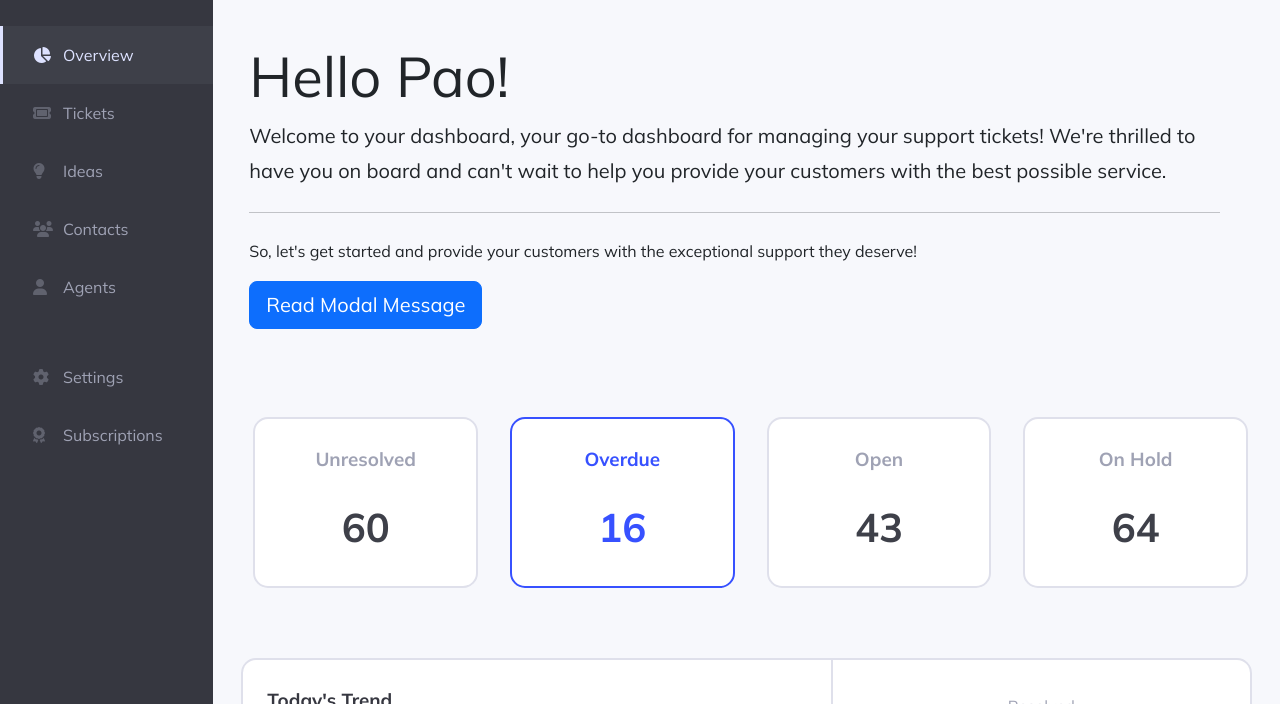
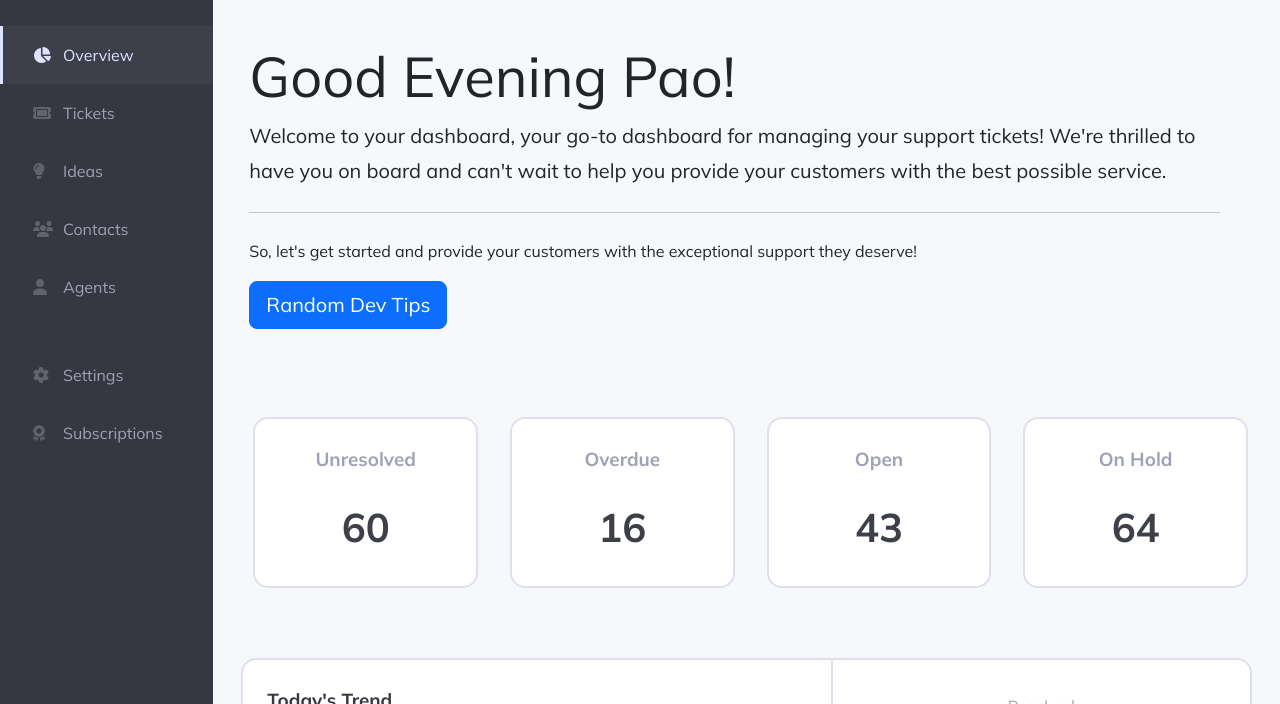
Before and after one commit to paoloimbag/bootstrap-assignment, a website: page public/index.html in a window 1280 px wide. Shown: the part 96-800 px from the top of the page. Drawn offline with nearby package versions, Linux system fonts and the light colour scheme.

Commit message:
Updated with JSON

```diff
--- /dev/null
+++ b/public/assets/data/content.json
@@ -0,0 +1,157 @@
+{
+    "siteName": "Paolo Imbag - Bootstrap with JSON",
+    "userInfo": { "fullName":"Pao Imbag", "nickName": "Pao"},
+    "ticketStats": [
+        {"ticketType":"Unresolved","dataValue":60},
+        {"ticketType":"Overdue","dataValue":16},
+        {"ticketType":"Open","dataValue":43},
+        {"ticketType":"On Hold","dataValue":64}
+    ],
+    "dashNav":[
+        {
+            "navName":"Overview",
+            "navLink":"#",
+            "navClass":"selected",
+            "navIcon":"fa-sharp fa-solid fa-chart-pie"
+        },
+        {
+            "navName":"Tickets",
+            "navLink":"#",
+            "navClass":" ",
+            "navIcon":"fa-sharp fa-solid fa-ticket"
+        },
+        {
+            "navName":"Ideas",
+            "navLink":"#",
+            "navClass":" ",
+            "navIcon":"fa-sharp fa-solid fa-lightbulb"
+        },
+        {
+            "navName":"Contacts",
+            "navLink":"#",
+            "navClass":" ",
+            "navIcon":"fa-sharp fa-solid fa-users"
+        },
+        {
+            "navName":"Agents",
+            "navLink":"#",
+            "navClass":" ",
+            "navIcon":"fa-sharp fa-solid fa-user"
+        },
+        {
+            "navName":"",
+            "navLink":" ",
+            "navClass":"divider",
+            "navIcon":""
+        },
+        {
+            "navName":"Settings",
+            "navLink":"#",
+            "navClass":" ",
+            "navIcon":"fa-sharp fa-solid fa-gear"
+        },
+        {
+            "navName":"Subscriptions",
+            "navLink":"#",
+            "navClass":"",
+            "navIcon":"fa-sharp fa-solid fa-award"
+        },
+        {
+            "navName":"",
+            "navLink":"",
+            "navClass":"divider",
+            "navIcon":""
+        },
+        {
+            "navName":"Close",
+            "navLink":"",
+            "navClass":"close",
+            "navIcon":"fa-solid fa-xmark"
+        }
+    ],
+
+    "unresolvedTickets":[
+        {
+            "ticketStatus":"Watinging On Feature Request",
+            "ticketNumber":4238
+        },
+        {
+            "ticketStatus":"Awaiting Customer Response",
+            "ticketNumber":1005
+        },
+        {
+            "ticketStatus":"Awaiting Developer Fix",
+            "ticketNumber":914
+        },
+        {
+            "ticketStatus":"Pending",
+            "ticketNumber":281
+        }
+    ],
+    "myTasks":[
+        {
+            "taskName":"Finish ticket update",
+            "taskType":"Urgent",
+            "taskID":"task-1",
+            "taskClass":"urgent"
+        },
+        {
+            "taskName":"Create new ticket example",
+            "taskType":"New",
+            "taskID":"task-2",
+            "taskClass":"new"
+        },
+        {
+            "taskName":"Update ticket report",
+            "taskType":"Default",
+            "taskID":"task-3",
+            "taskClass":"default"
+        }
+    ],
+
+    "trendToday":[
+        {
+            "trendName":"Resolved",
+            "trendValue":449
+        },
+        {
+            "trendName":"Received",
+            "trendValue":426
+        },
+        {
+            "trendName":"Average first response time",
+            "trendValue":"33m"
+        },
+        {
+            "trendName":"Average response time",
+            "trendValue":"3h 8m"
+        },
+        {
+            "trendName":"Resolution within SLA",
+            "trendValue":"94%"
+        }
+    ],
+
+    "wow":[
+        "<b>Keep it simple:</b> The simplest solution is often the best one. Don't overcomplicate things.",
+        "<b>Learn to troubleshoot:</b> Debugging is a crucial skill for any web developer. Learn to identify and fix problems quickly.",
+        "<b>Stay current:</b> Technology is constantly evolving. Stay up to date with the latest trends and techniques.",
+        "<b>Test everything:</b> Before you launch a website, test it thoroughly to ensure it's functional and user-friendly.",
+        "<b>Collaborate with others:</b> Working with other developers and designers can lead to better results and new ideas.",
+        "<b>Practice good coding habits:</b> Write clean, organized code that's easy to read and maintain.",
+        "<b>Be patient:</b> Developing a website takes time and patience. Don't rush the process.",
+        "<b>Listen to feedback:</b> Listen to feedback from users and clients to improve your website's functionality and design.",
+        "<b>Take breaks:</b> Avoid burnout by taking breaks and stepping away from your computer when necessary.",
+        "<b>Have fun:</b> Web development can be challenging, but it can also be rewarding and fun. Enjoy the process and take pride in your work.",
+        "<b>Plan and document:</b> Before you start coding, plan out your website and document your approach. This will help you stay organized and focused.",
+        "<b>Use version control:</b> Version control systems like Git can help you keep track of changes and collaborate with others.",
+        "<b>Be adaptable:</b> Be ready to adapt to changing requirements or new technologies. Flexibility is key in web development.",
+        "<b>Optimize for performance:</b> Optimize your website's performance by minimizing file sizes and reducing load times. This will improve user experience and SEO.",
+        "<b>Don't reinvent the wheel:</b> Don't waste time building features from scratch if there are existing libraries or frameworks that can do the job.",
+        "<b>Focus on user experience:</b> Build websites with the user in mind. Make sure the site is easy to navigate and the content is easy to read.",
+        "<b>Document your code:</b> Document your code so that it's easy for other developers to understand and maintain.",
+        "<b>Learn from your mistakes:</b> Don't be afraid to make mistakes. Use them as opportunities to learn and improve your skills.",
+        "<b>Keep security in mind:</b> Web security is a serious issue. Make sure your website is secure by using best practices and keeping software up to date.",
+        "<b>Take time to refactor:</b> Refactor your code regularly to keep it organized and maintainable. This will save time and reduce bugs in the long run."
+    ]
+}
--- a/public/assets/js/script.js
+++ b/public/assets/js/script.js
@@ -40,3 +40,156 @@
 	//console.log(trigger);
 
   });
+
+  function randomWow()
+  {
+	//console.log(Math.floor(Math.random() * 19));
+	return  Math.floor(Math.random() * 19);
+  }
+
+//console.log(randomWow());
+
+
+  //Display JSON data
+
+  async function getData( jsonLocation ) {
+	try{
+		//getting time of the day
+		var myDate = new Date();
+
+		var dateToday = myDate.toLocaleString('en-us',{month:'short', day:'numeric', year:'numeric',hour:'numeric', minute:'2-digit'});
+		//console.log(dateToday);
+
+		var hrs = myDate.getHours();
+		var greet;
+		if (hrs < 12)
+		greet = 'Good Morning';
+		else if (hrs >= 12 && hrs <= 17)
+		greet = 'Good Afternoon';
+		else if (hrs >= 17 && hrs <= 24)
+		greet = 'Good Evening';
+
+		const response = await fetch( jsonLocation );
+		// console.log( response );
+		const data = await response.json();
+		//console.log( data );
+
+		const siteTitle = document.querySelector('title');
+		siteTitle.innerHTML = data.siteName;
+
+		const heading = document.querySelector('h1');
+		heading.innerHTML = greet + " "+ data.userInfo.nickName+"!";
+
+		const userName = document.querySelector('.name');
+		userName.innerHTML = data.userInfo.fullName;
+
+		//for modal
+		const wordOfWisdom = document.querySelector('.modal-body p');
+
+
+		// get nav block
+		const navholder = document.querySelector('.mainNav');
+
+		// get ticket stat block
+		const ticketStatus = document.querySelector('.stats');
+
+		// get unresolve ticket block
+		const unresolvedTicketSection = document.querySelector('.ticket-item');
+
+		//get task block
+		const myTaskList = document.querySelector('.task-item');
+
+		//get trend blcok
+		const ticketTrend = document.querySelector('.info-list');
+
+		//get date element
+		const dateNow = document.querySelector('.date');
+		dateNow.innerHTML = "as of " + dateToday;
+
+		wordOfWisdom.innerHTML=`${data.wow[randomWow()]}`;
+
+		//console.log(randomWow(ranWow));
+
+
+		// loop through json array mainnav
+		// console.log( data.mainnav );
+		data.dashNav.forEach(menuItem => {
+			//console.log( menuItem );
+
+			var listItem = document.createElement('li');
+
+			if(menuItem.navName=="Close") //adding close/open function
+			{
+				listItem.setAttribute("onclick","openMenu()")
+			}
+
+			listItem.className=menuItem.navClass;
+			// add link in the new li
+			listItem.innerHTML = `<a href="${menuItem.navLink}"><i class="${menuItem.navIcon}"></i>${menuItem.navName}</a>`;
+
+			// add new li to the menu variable
+			navholder.appendChild(listItem);
+		});
+
+
+		//data for stats
+		data.ticketStats.forEach(ticketStat => {
+			//console.log(ticketStat);
+
+			var statItem = document.createElement('div');
+			statItem.className = "col-md-3 col-sm-12 stat-block flex-fill";
+
+			statItem.innerHTML =    `<p class="stat-name">${ticketStat.ticketType}</p>
+									<p class="stat-score">${ticketStat.dataValue}</p>`;
+
+			ticketStatus.appendChild(statItem);
+
+		});
+
+		//data for unresolved tickets
+		data.unresolvedTickets.forEach(unresTick =>{
+			//console.log(unresTick);
+
+			var unresTicket = document.createElement('li');
+			unresTicket.className = "d-flex flex-row align-items-center";
+
+			unresTicket.innerHTML = `<p class="flex-fill">${unresTick.ticketStatus}</p>
+									<p>${unresTick.ticketNumber}</p>`;
+
+			unresolvedTicketSection.appendChild(unresTicket);
+		});
+
+		//data for tasks
+
+		data.myTasks.forEach(taskList=>{
+			//console.log(taskList);
+
+			var myTask = document.createElement('fieldset');
+
+			myTask.innerHTML = `<input type="checkbox" id="${taskList.taskID}" name="task" value="${taskList.taskID}">
+			<label for="${taskList.taskID}" class="flex-fill">${taskList.taskName}</label>
+			<p class="${taskList.taskClass}">${taskList.taskType}</p>`;
+
+			myTaskList.appendChild(myTask);
+
+		});
+
+		//data for ticket trend
+		data.trendToday.forEach(tickTrend =>{
+			//console.log(tickTrend);
+
+			var tickTrendItem = document.createElement('li');
+			tickTrendItem.className = "info-item flex-fill";
+
+			tickTrendItem.innerHTML =`<p>${tickTrend.trendName}</p><p>${tickTrend.trendValue}</p>`;
+
+			ticketTrend.appendChild(tickTrendItem);
+		});
+
+	} catch( error ) {
+		console.warn( `Nope: ${error}` );
+	}
+}
+
+
+getData( '/assets/data/content.json' );
--- a/public/index.html
+++ b/public/index.html
@@ -19,14 +19,14 @@
 	<!--Bootstrap-->
 	<link href="https://cdn.jsdelivr.net/npm/bootstrap@5.3.0-alpha1/dist/css/bootstrap.min.css" rel="stylesheet" integrity="sha384-GLhlTQ8iRABdZLl6O3oVMWSktQOp6b7In1Zl3/Jr59b6EGGoI1aFkw7cmDA6j6gD" crossorigin="anonymous"> <!--Bootstrap JS-->
 	<link rel="stylesheet" type="text/css" href="/assets/css/style.css"> <!-- Style-->
-	<title>Paolo Imbag - Bootstrap Assignment</title>
+	<title></title>
 </head>
 <body>
 	<div class="container-fluid main-container p-0 m-0 row">
 			<nav class="col-lg-2 col-md-3 col-sm-12 p-0" id="nav">
-				<ul class="flex-column d-flex"> <!--Nav-->
+				<ul class="flex-column d-flex mainNav"> <!--Nav-->
 					<li class="logo mx-0"><img src="/assets/img/logo.svg" alt="Dashboard Logo"></li>
-					<li class="selected"><a href="#"><i class="fa-sharp fa-solid fa-chart-pie"></i>Overview</a></li>
+					<!-- <li class="selected"><a href="#"><i class="fa-sharp fa-solid fa-chart-pie"></i>Overview</a></li>
 					<li><a href="#"><i class="fa-sharp fa-solid fa-ticket"></i>Tickets</a></li>
 					<li><a href="#"><i class="fa-sharp fa-solid fa-lightbulb"></i></i>Ideas</a></li>
 					<li><a href="#"><i class="fa-sharp fa-solid fa-users"></i>Contacts</a></li>
@@ -35,7 +35,7 @@
 					<li><a href="#"><i class="fa-sharp fa-solid fa-gear"></i>Settings</a></li>
 					<li><a href="#"><i class="fa-sharp fa-solid fa-award"></i>Subscriptions</a></li>
 					<li class="divider"></li>
-					<li><a href="#" class="close" onclick="openMenu()"><i class="fa-solid fa-xmark"></i></i>Close</a></li>
+					<li><a href="#" class="close" onclick="openMenu()"><i class="fa-solid fa-xmark"></i></i>Close</a></li> -->
 				</ul>
 			</nav>
 			<main class="col-lg-10 col-md-9 col-sm-12">
@@ -63,8 +63,8 @@
 						<hr class="my-4">
 						<p>So, let's get started and provide your customers with the exceptional support they deserve!</p>
 						<p class="lead">
-							<button type="button" class="btn-lg btn btn-primary" data-bs-toggle="modal" data-bs-target="#myModal">
-								Read Modal Message
+							<button type="button" class="btn-lg btn btn-primary" data-bs-toggle="modal" data-bs-target="#myModal" title="Refresh page for a new wow!">
+								Random Dev Tips
 							  </button>
 						</p>
 
@@ -75,13 +75,16 @@
 
 								<!-- Modal Header -->
 								<div class="modal-header">
-								<h4 class="modal-title">The World of Web Development</h4>
+								<h4 class="modal-title">Your Random Dev Tips</h4>
 								<button type="button" class="btn-close" data-bs-dismiss="modal"></button>
 								</div>
 
 								<!-- Modal body -->
 								<div class="modal-body">
 									<p>
+
+									</p>
+									<!-- <p>
 										Web development, a world of creation,
 										A place where ideas turn into manifestation.
 										HTML, CSS, JavaScript in motion,
@@ -100,7 +103,7 @@
 										A world of creativity, no limits to escape.
 										Web development, a place to express,
 										A world of innovation, we always progress.
-									</p>
+									</p> -->
 								</div>
 
 								<!-- Modal footer -->
@@ -113,12 +116,12 @@
 						</div>
 					</section>
 					<section class="stats d-flex row flex-md-nowrap"><!--Stat-->
-						<div class="col-md-3 col-sm-12 stat-block flex-fill ">
+						<!-- <div class="col-md-3 col-sm-12 stat-block flex-fill ">
 							<p class="stat-name">Unresolved</p>
 							<p class="stat-score">60</p>
 						</div>
 
-						<div class="col-md-3 col-sm-12 stat-block stat-selected flex-fill">
+						<div class="col-md-3 col-sm-12 stat-block flex-fill">
 							<p class="stat-name">Overdue</p>
 							<p class="stat-score">16</p>
 						</div>
@@ -131,7 +134,7 @@
 						<div class="col-md-3 col-sm-12 stat-block flex-fill">
 							<p class="stat-name">On Hold</p>
 							<p class="stat-score">64</p>
-						</div>
+						</div> -->
 
 					</section>
 				</div>
@@ -141,7 +144,7 @@
 					<div class="col-md-7 col-sm-12 col-xs-12 p-4 flex-fill"><!--Graph-->
 						<p>Today's Trend</p>
 						<div class="legends d-flex">
-							<p class="date flex-fill">as of 25 May 2019, 09:41 PM</p>
+							<p class="date flex-fill"></p>
 							<p class="legend-name">
 								<svg width="18" height="2" viewBox="0 0 18 2" fill="none" xmlns="http://www.w3.org/2000/svg">
 									<path d="M1 1H17" stroke="#3751FF" stroke-width="2" stroke-linecap="round"/>
@@ -160,7 +163,7 @@
 
 					<div class="col-md-5  col-sm-12 col-xs-12 additional-info flex-fill">
 						<ul class="info-list d-flex flex-column  flex-fill p-0 m-0"> <!--Graph Info-->
-							<li class="info-item flex-fill">
+							<!-- <li class="info-item flex-fill">
 								<p>Resolved</p>
 								<p>449</p>
 							</li>
@@ -179,7 +182,7 @@
 							<li class="info-item flex-fill">
 								<p>Resolution within SLA</p>
 								<p>94%</p>
-							</li>
+							</li> -->
 						</ul>
 					</div>
 				</section>
@@ -194,7 +197,7 @@
 						<p><span>Group:</span> Support</p>
 
 						<ul class="ticket-item flex-column flex-fill m-0 p-0">
-							<li class="d-flex flex-row align-items-center">
+							<!-- <li class="d-flex flex-row align-items-center">
 								<p class="flex-fill">Waiting on Feature Request</p>
 								<p>4238</p>
 							</li>
@@ -209,7 +212,7 @@
 							<li class="d-flex flex-row align-items-center">
 								<p class="flex-fill">Pending</p>
 								<p>281</p>
-							</li>
+							</li> -->
 						</ul>
 
 					</div>
@@ -222,7 +225,7 @@
 						</div>
 						<p><span>Today</span></p>
 						<form class="task-item flex-column flex-fill m-0 p-0">
-							<fieldset>
+							<!-- <fieldset>
 								<input type="checkbox" id="task-1" name="task" value="task-01">
 								<label for="task-1" class="flex-fill">Finish ticket update</label>
 								<p class="urgent">Urgent</p>
@@ -236,7 +239,7 @@
 								<input type="checkbox" id="task-3" name="task"  value="task-03" checked>
 								<label for="task-3" class="flex-fill">Update ticket report</label>
 								<p class="default">Default</p>
-							</fieldset>
+							</fieldset> -->
 						</form>
 
 					</div>
```
Also changed, not shown: src/scss/style.scss (+4 -4 lines), public/assets/css/style.css. Lines whose indentation alone changed are shown as unchanged.
